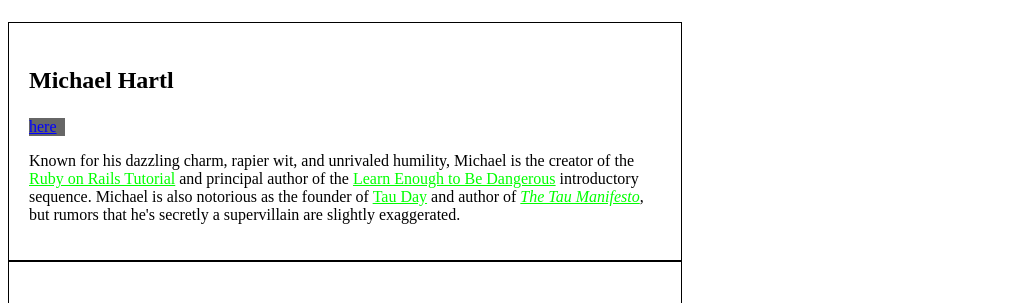
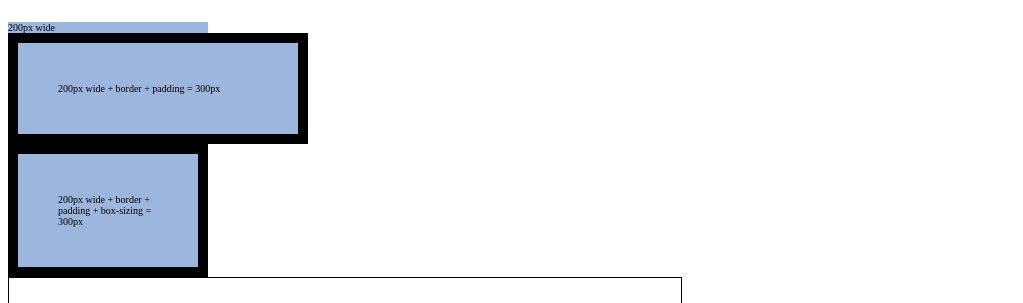
Before and after one commit to catfiish/catfiish.github.io, a plain HTML site: page index.html in a window 1280 px wide. Shown: the part 470-773 px from the top of the page, without its empty margins (0-1023 px from the left). Drawn offline with Linux system fonts and the light colour scheme.

Commit message:
Add test box to show margin and padding example

```diff
--- a/index.html
+++ b/index.html
@@ -5,15 +5,15 @@
     <meta charset="utf-8">
     <style>
     /* GlOBAL STYLES */
-      html {
-        margin: 0;
-        padding: 0;
+      a {
+        color: rgba(223, 150, 250, 0.2);
       }
       body {
         font-size: 62.5%;
       }
-      a {
-        color: rgba(223, 150, 250, 0.2);
+      html {
+        margin: 0;
+        padding: 0;
       }
       h1 {
         font-size: 7vw;
@@ -60,6 +60,19 @@
       .bio-copy a {
         color: #0f0;
       }
+
+      .test-box {
+        background: #9db6dd;
+        width: 200px;
+      }
+      .test-box-nosizing {
+        border: 10px solid #000;
+        padding: 40px;
+
+      }
+      .test-box-sizing {
+        box-sizing: border-box;
+      }
       </style>
   </head>
 
@@ -80,6 +93,18 @@
     </div>
 
     <h2>I'm an h2</h2>
+
+    <div class="test-box">
+      200px wide
+    </div>
+    <div class="test-box test-box-nosizing">
+      200px wide + border + padding = 300px
+    </div>
+    <div class="test-box test-box-sizing test-box-nosizing">
+      200px wide + border + padding + box-sizing = 300px
+    </div>
+
+
     <div class="bio-wrapper">
       <div class="bio-box">
 
```
